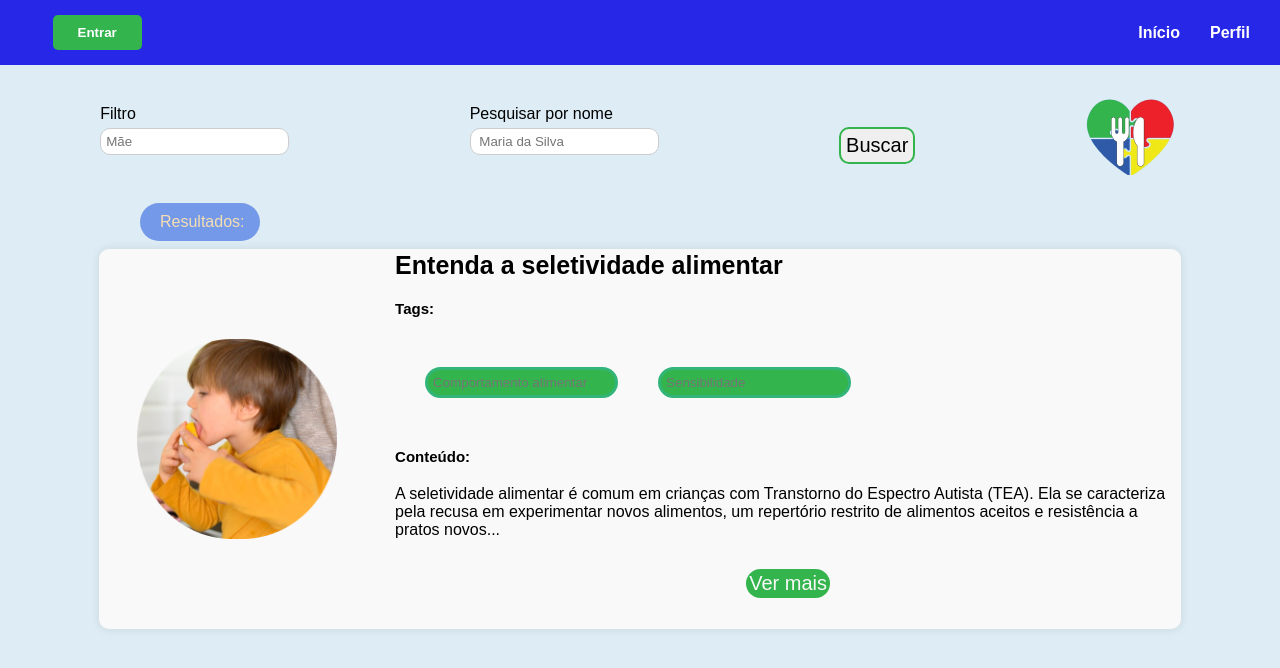
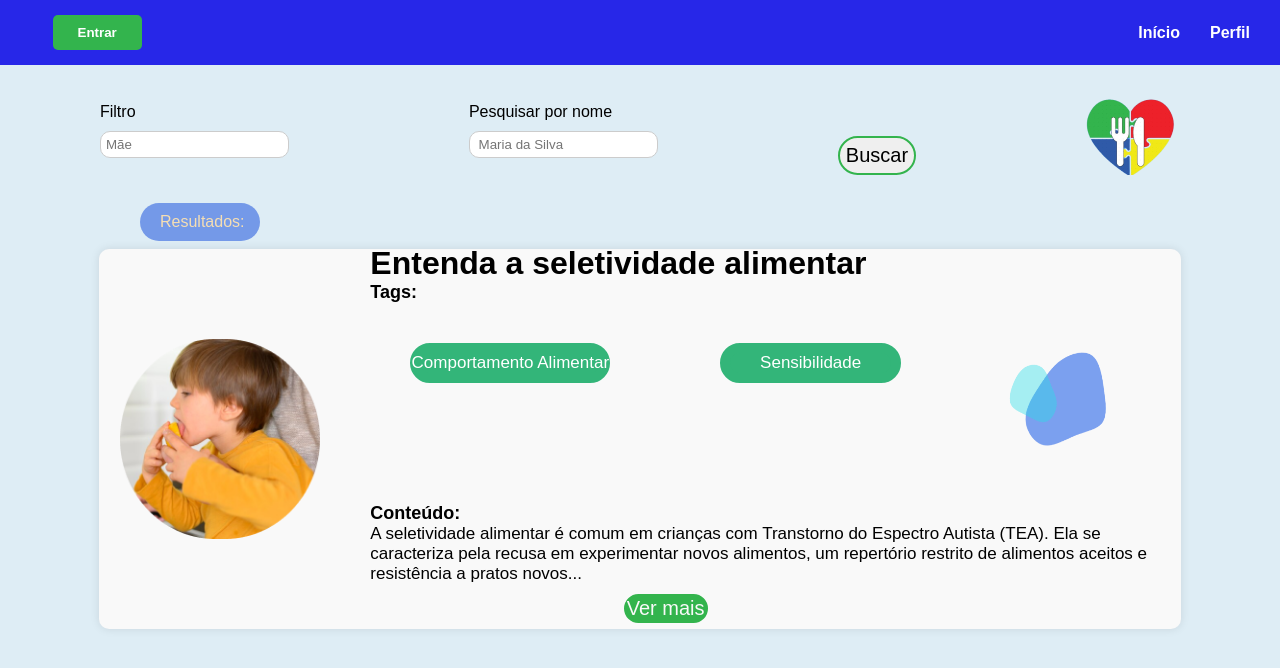
Before and after one commit to PaulaRobertaSuelen/Seguran-a-Alimentar-, a React (Vite) app: page /pesquisarperfil in a window 1280 px wide. Shown: the top 668 px of the page. Built offline with nearby package versions, Linux system fonts and the light colour scheme.

Commit message:
quarta alteração de designer

```diff
--- a/src/pages/PesquisarPerfil/index.jsx
+++ b/src/pages/PesquisarPerfil/index.jsx
@@ -1,5 +1,6 @@
 import Navbar from "../../components/Navbar/navbar";
 import * as S from "./styles"
+import Bolhas from "../../assets/bolhas.png"
 
 export default function Pesquisar(){
 
@@ -21,7 +22,8 @@ export default function Pesquisar(){
                                 <img src="src/assets/logoSemLetra.png" alt=" Logo" />
                             </S.Cabercario>
 
-                                <S.Resultado> Resultados:</S.Resultado>
+                                <S.Resultado><p>Resultados:</p></S.Resultado>
+
                             <S.Section>
                             <S.Container>
 
@@ -29,14 +31,16 @@ export default function Pesquisar(){
                                 <S.Im src="src/assets/criaça.png" alt="imagen de uma criança " />
                             </S.Conteinerimagem>
 
-                                <S.Caixa>
+                            <S.Caixa>
                                     <h2> Entenda a seletividade alimentar</h2>
                                     <h1>Tags:</h1>
+
                             <S.Tags>
-                                <input type="text" placeholder="Comportamento alimentar" />
-                                <input type="text" placeholder="Sensibilidade"/>
+                                <S.Comp><p> Comportamento   Alimentar </p></S.Comp>
+                                <S.Sens><p>Sensibilidade</p></S.Sens>
+                                <S.Im src={Bolhas} alt=" imagen de bolhas"/>
                             </S.Tags>
-                                        {/* </S.Container>S.Imag src = "src/assets/bolhas.png" alt = " imagen de bolhas"/>  */}
+
 
                                     <h1>Conteúdo:</h1>
                                     <p> A seletividade alimentar é comum em crianças com Transtorno do Espectro  Autista (TEA).
@@ -46,7 +50,7 @@ export default function Pesquisar(){
                             <S.Btndiv>
                                     <button>Ver mais </button>
                             </S.Btndiv>
-                                </S.Caixa>
+                            </S.Caixa>
 
                             </S.Container>
                             </S.Section>
--- a/src/pages/PesquisarPerfil/styles.js
+++ b/src/pages/PesquisarPerfil/styles.js
@@ -12,7 +12,7 @@ export const Cabercario = styled.div`
         margin-right: 20px;
 
         input {
-        margin-top: 5px;
+        margin-top: 10px;
         padding: 5px;
         border: 1px solid #ccc;
         border-radius: 10px;
@@ -22,14 +22,14 @@ export const Cabercario = styled.div`
     button {
         border: 2px solid #33B44D;
         background-color: rgb( #DEEDF5);
-        border-radius: 10px;
+        border-radius: 40px;
         font-size: 20px;
-        margin-top: 30px;
-        padding: 5px;
+        margin-top: 50px;
+        padding: 6px;
     }
 
 `;
-export const Resultado = styled.p`
+export const Resultado = styled.div`
     margin: 8px;
     margin-left: 140px; //afasta do canto
     padding: 10px 20px ;
@@ -60,95 +60,93 @@ export const Container = styled.div`
 `;
 
 export const Conteinerimagem = styled.div`
-
     width: 26%;
     display: flex;
     justify-content:center ;
 `;
 
 export const Caixa = styled.div`
-    font-size: 16px;
     flex-direction: column;
     display: flex;
-    gap: 20px;
+    margin: 10px;
+    gap: -10px;
     width: 74%;
+
+
     h2{
-        font-size: 25px;
+        font-size: 32px;
 
     }
+
     p{
-        font-size: 16px;
+        font-size: 17px;
 
     }
     h1{
-        font-size: 15px;
+        font-size: 18px;
 
-    }
-    input {
-    overflow: hidden;
-    justify-content: space-between;
-    width: (20% - 12px);
-    padding: 5px;
-    border: 3px solid #33B579;
-    border-radius: 20px; //aredonda
-    background-color: #33B44D;
-    color: #f9f9f9;
     }
 
 `;
 
 export const Btndiv = styled.div`
-    width: 100%;
-    display: flex;
-    justify-content: center;
+        width: 100%;
+        display: flex;
+        justify-content: center;
     button {
-        margin: 30px;
+        margin: 10px;
         border: 3px solid #33B44D;
         background-color: #33B44D;
         color: #f9f9f9;
         font-size: 20px;
         border-radius: 30px; //aredonda
         margin-top: 10px;
+        margin-left: -200PX;
     }
 `;
 
 export const Tags = styled.div`
     display: flex;
-    margin: 30px;
-    gap: 40px; // espaço entre as tegs (so fuciona com display flex)
-
+    gap: 50px; // espaço entre as tegs (so fuciona com display flex)
 `;
 
-export const Bolha = styled.div`
-    position: relative; // ele deixa tudo dentro dele maleavel
+export const Comp = styled.div`
+    display: flex;
+    align-items: center;
+    white-space: nowrap;
+    justify-content: center;
+    margin: 40px;
+    margin-right: 20px;
+    padding: 10px;
+    background-color: #33B579;
+    color: #ffffff;
+    border: 10px solid #33B579; //Cor da borda
+    border-radius: 20px;  //Arredondamento da borda
+    width: 200px;  //Largura do componente
+    height: 30px; //Comprimeto do componente
+    text-align: center; //Centralizar o texto
+`;
+
+    export const Sens = styled.div`
     display: flex;
     justify-content: center;
     align-items: center;
+    margin: 40px;
+    margin-right: 20px;
+    padding: 10px;
+    background-color: #33B579;
+    color: #ffffff;
+    border: 10px solid #33B579;  //Cor da borda
+    border-radius: 20px;  //Arredondamento da borda
+    width: 200px;  //Largura do componente
+    height: 30px; //Comprimeto do componente
+    text-align: center;  //Centralizar o texto
+`;
 
 
-
-    & .fundo{
-        object-fit: cover;
-        max-height: 100vh;
-        width: 400px;
-        height: 400px;
-        margin-right: 90px;
-    }
-    & .frente{
-        position: absolute;
-        width:  250px ;
-        height: 250px ;
-        margin-right: 200px;
-    }
-
-`;
 export const Im = styled.img`
     width: 200px;
     height: 200px;
 
+
 `;
-export const Corpo = styled.div`
-    align-items: baseline;
-    font-size: 20px;
-    justify-content: space-between;
-    `;
```
